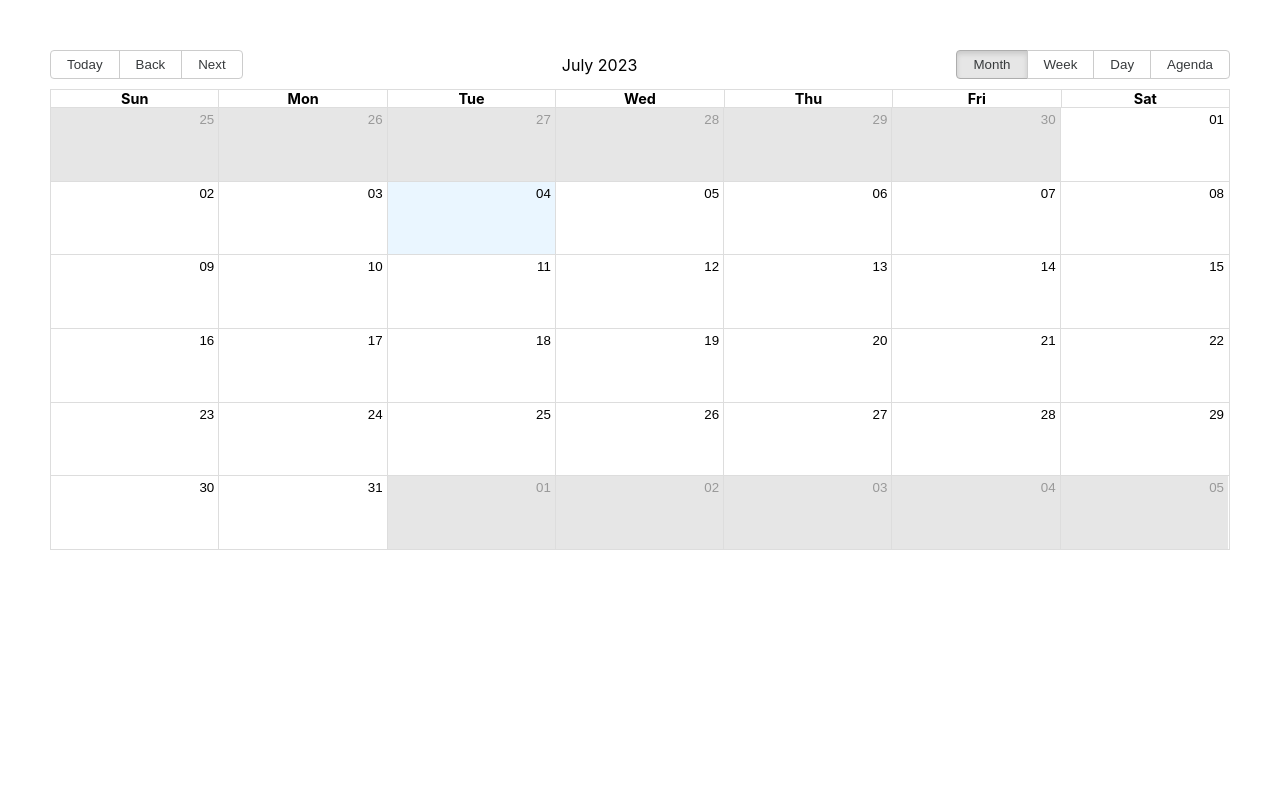
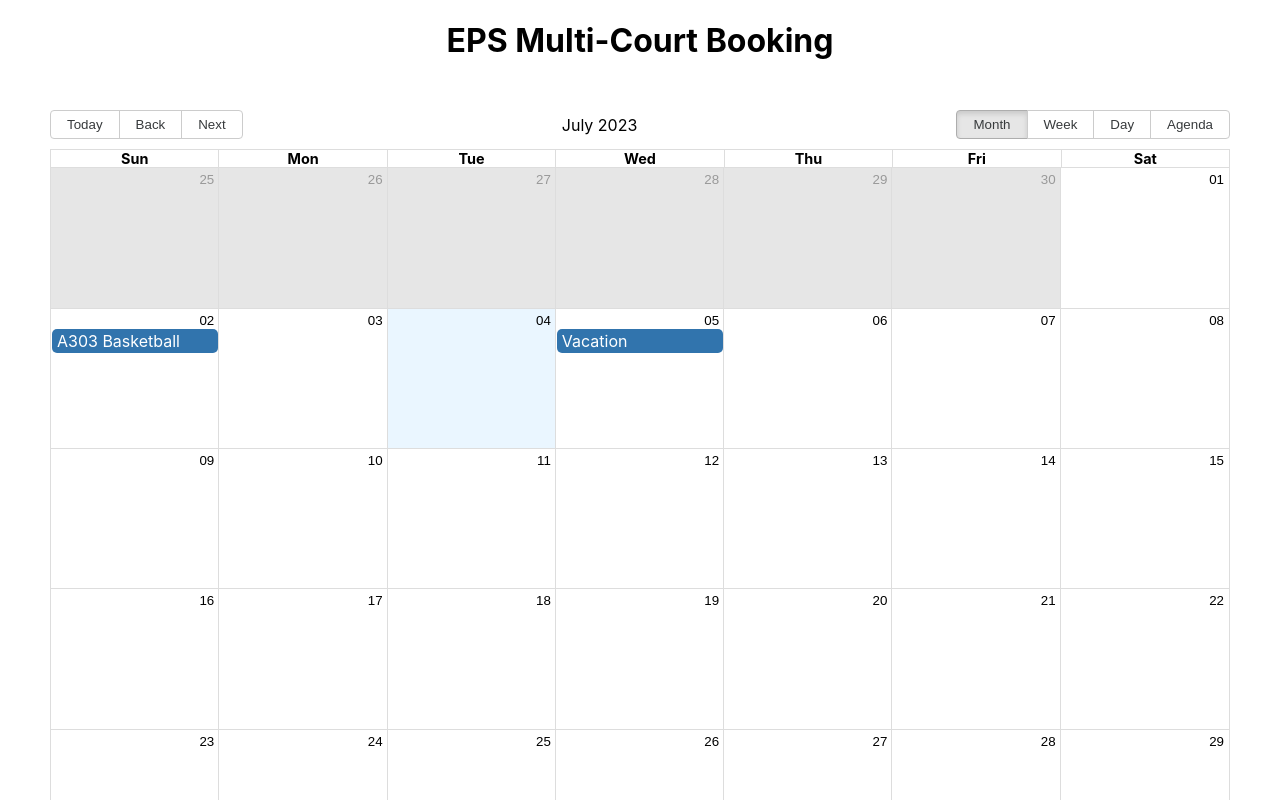
Before and after one commit to tamjohn/event-scheduler, a React (Create React App) app in the folder client/: page / in a window 1280 px wide. Shown: the top 800 px of the page. Built offline with nearby package versions, Linux system fonts and the light colour scheme.

Commit message:
added hard coded test bookings to calendar template

```diff
--- a/client/src/pages/calendar.js
+++ b/client/src/pages/calendar.js
@@ -7,9 +7,10 @@ import { Calendar, dateFnsLocalizer } from "react-big-calendar";
 import "react-big-calendar/lib/css/react-big-calendar.css";
 import DatePicker from "react-datepicker";
 import "react-datepicker/dist/react-datepicker.css";
+import { zhTW } from "date-fns/locale";
 
 const locales = {
-    "en-US": require("date-fns/locale/en-US")
+    "en-CA": require("date-fns/locale/en-CA")
 };
 
 const localizer = dateFnsLocalizer({
@@ -20,14 +21,46 @@ const localizer = dateFnsLocalizer({
     locales,
 });
 
+let formats = {
+    timeGutterFormat: 'HH:mm'
+}
+
+const testDateTime = "2023-07-02T15:30:00.000Z";
+
+function removeTimeZone(datetime) {
+    return datetime.slice(0, -5);
+}
+
+const events = [
+    {
+        id: '2',
+        title: "A303 Basketball",
+        start: new Date(removeTimeZone(testDateTime)),
+        end: new Date("2023-07-02T19:30:00"),
+    },
+    {
+        title: "Vacation",
+        start: new Date("2023-07-05T15:30:00.000Z"),
+        end: new Date("2023-07-05T19:30:00.000Z"),
+    },
+    {
+        title: "Conference",
+        start: new Date(2023, 7, 20),
+        end: new Date(2023, 7, 23),
+    },
+];
+
 function CalendarTemplate() {
     return (
         <div>
+            <h1> EPS Multi-Court Booking</h1>
             <Calendar
                 localizer={localizer}
+                formats={formats}
+                events={events}
                 startAccessor="start"
                 endAccessor="end"
-                style={{ height: 500, margin: "50px" }}
+                style={{ height: 900, margin: "50px" }}
             />
         </div>
     )
```
